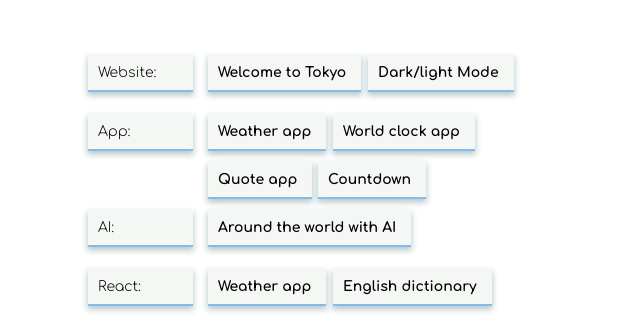
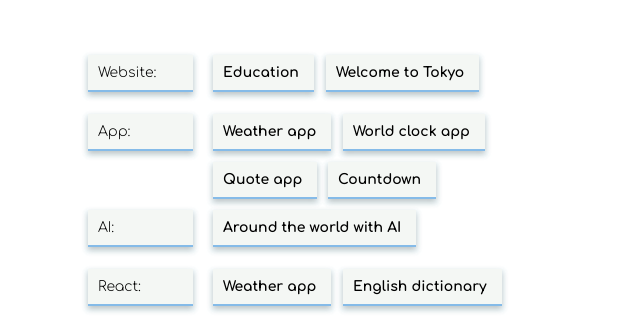
Before and after one commit to HildaAb/My-portofolio, a plain HTML site: page index.html in a window 1280 px wide. Shown: the part 1325-1644 px from the top of the page, without its empty margins (317-957 px from the left). Drawn offline with nearby package versions, Linux system fonts and the light colour scheme.

Commit message:
changed project

```diff
--- a/index.html
+++ b/index.html
@@ -76,20 +76,20 @@
             <div class="grid">
               <div class="col-6">
                 <a
-                  href="https://travel-now-to-japan.netlify.app"
-                  class="website-links-travel"
-                  id="website-links-travel"
-                  title="Website travel"
-                  >Welcome to Tokyo</a
+                  href="https://responsive-website-education.netlify.app/"
+                  class="website-links-light"
+                  id="website-links-light"
+                  title="Education"
+                  >Education</a
                 >
               </div>
               <div class="col-6">
                 <a
-                  href="https://my-dark-light-mode-website.netlify.app/#home"
-                  class="website-links-light"
-                  id="website-links-light"
-                  title="Website Dark/light Mode"
-                  >Dark/light Mode</a
+                  href="https://travel-now-to-japan.netlify.app"
+                  class="website-links-travel"
+                  id="website-links-travel"
+                  title="travel info"
+                  >Welcome to Tokyo</a
                 >
               </div>
             </div>
--- a/style.css
+++ b/style.css
@@ -199,28 +199,27 @@ p {
     0px 3px 4px 3px rgba(172, 231, 241, 0.15);
   transition: all 2s ease-in-out;
 }
-
-.website-links-travel,
+.website-links-light,
 .website-links-weather,
 .website-links-quote,
 .website-links-ai {
+  margin-left: -145px;
+}
+
+.website-links-travel {
+  margin-left: -167px;
+}
+
+.website-links-count {
+  margin-left: -165px;
+}
+
+.website-links-clock {
   margin-left: -150px;
 }
 
-.website-links-light {
-  margin-left: -125px;
-}
-
-.website-links-count {
-  margin-left: -175px;
-}
-
-.website-links-clock {
-  margin-left: -160px;
-}
-
 .website-links-dictionary {
-  margin-left: -160px;
+  margin-left: -150px;
 }
 
 .website-links-travel:hover,
```
